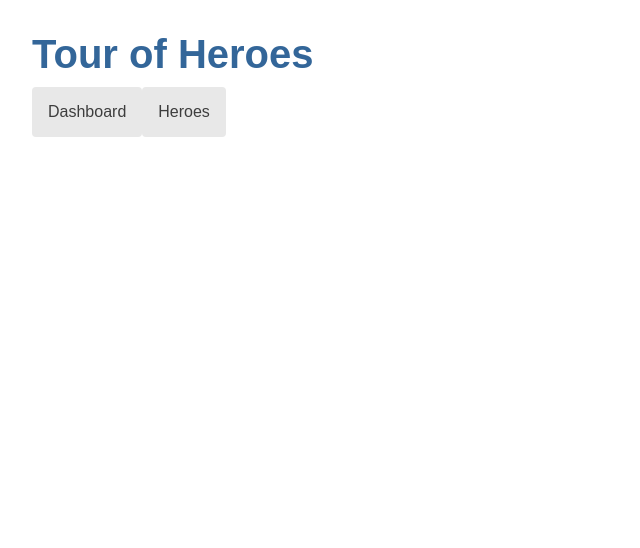
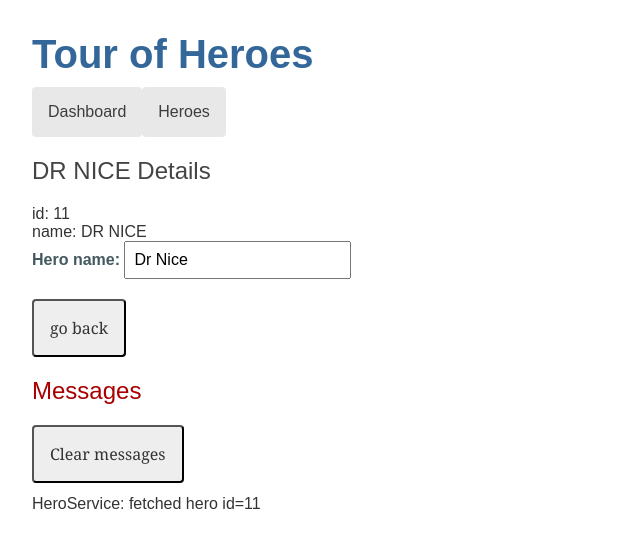
Before and after one commit to eriveltongoncalo/angular-tour-of-heroes, an Angular app: page /detail/11 in a window 1280 px wide. Shown: the top 548 px of the page, without its empty margins (0-640 px from the left). Built offline with nearby package versions, Linux system fonts and the light colour scheme.

Commit message:
Add button go back into HeroDetailComponent.

```diff
--- a/src/app/hero-detail/hero-detail.component.css
+++ b/src/app/hero-detail/hero-detail.component.css
@@ -0,0 +1,24 @@
+/* HeroDetailComponent's private CSS styles */
+label {
+  color: #435960;
+  font-weight: bold;
+}
+input {
+  font-size: 1em;
+  padding: .5rem;
+}
+button {
+  margin-top: 20px;
+  background-color: #eee;
+  padding: 1rem;
+  border-radius: 4px;
+  font-size: 1rem;
+}
+button:hover {
+  background-color: #cfd8dc;
+}
+button:disabled {
+  background-color: #eee;
+  color: #ccc;
+  cursor: auto;
+}
--- a/src/app/hero-detail/hero-detail.component.html
+++ b/src/app/hero-detail/hero-detail.component.html
@@ -6,4 +6,5 @@
     <label for="name">Hero name: </label>
     <input id="name" [(ngModel)]="hero.name" placeholder="name">
   </div>
+  <button (click)="goBack()">go back</button>
 </div>
--- a/src/app/hero-detail/hero-detail.component.ts
+++ b/src/app/hero-detail/hero-detail.component.ts
@@ -1,5 +1,9 @@
 import { Component, OnInit, Input } from '@angular/core';
+import { ActivatedRoute } from '@angular/router';
+import { Location } from '@angular/common';
+
 import { Hero } from '../hero';
+import { HeroService } from '../hero.service';
 
 @Component({
   selector: 'app-hero-detail',
@@ -10,9 +14,24 @@
 
   @Input() hero?: Hero;
 
-  constructor() { }
+  constructor(
+    private route: ActivatedRoute,
+    private heroService: HeroService,
+    private location: Location
+  ) { }
 
   ngOnInit(): void {
+    this.getHero();
+  }
+
+  getHero(): void {
+    const id = Number(this.route.snapshot.paramMap.get('id'));
+    this.heroService.getHero(id)
+      .subscribe(hero => this.hero = hero );
+  }
+
+  goBack(): void {
+    this.location.back();
   }
 
 }
--- a/src/app/hero.service.ts
+++ b/src/app/hero.service.ts
@@ -17,4 +17,14 @@
     this.messageService.add('HeroService: fetched heroes');
     return heroes;
   }
+
+  getHero(id: number): Observable<Hero> {
+
+    // For now, assume that a hero with the specified `id` always exists.
+    // Error handling will be added in the next step of the tutorial.
+    const hero = HEROES.find(h => h.id === id)!;
+    this.messageService.add(`HeroService: fetched hero id=${id}`);
+
+    return of(hero) ;
+  }
 }
--- a/src/app/heroes/heroes.component.ts
+++ b/src/app/heroes/heroes.component.ts
@@ -1,7 +1,6 @@
 import { Component, OnInit } from '@angular/core';
 import { Hero } from '../hero';
 import { HeroService } from '../hero.service';
-import { MessageService } from '../message.service';
 
 @Component({
   selector: 'app-heroes',
```
